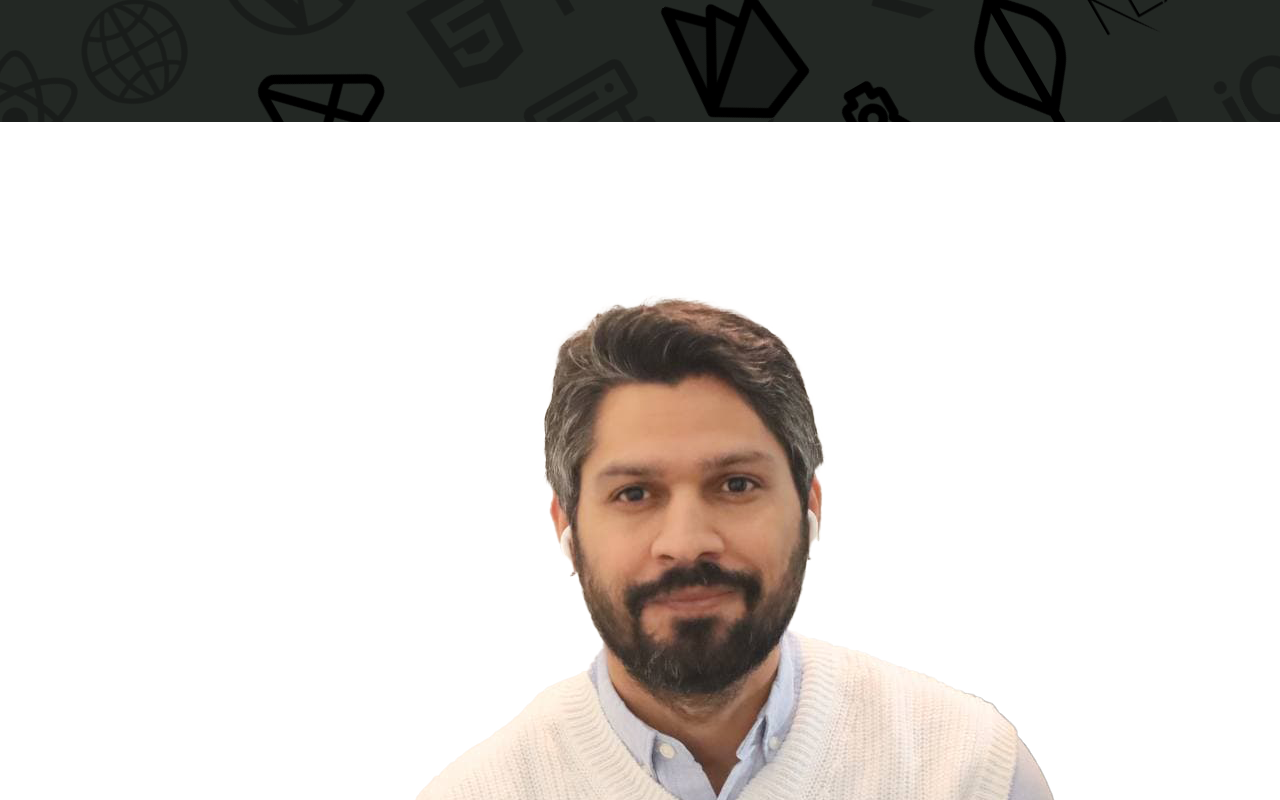
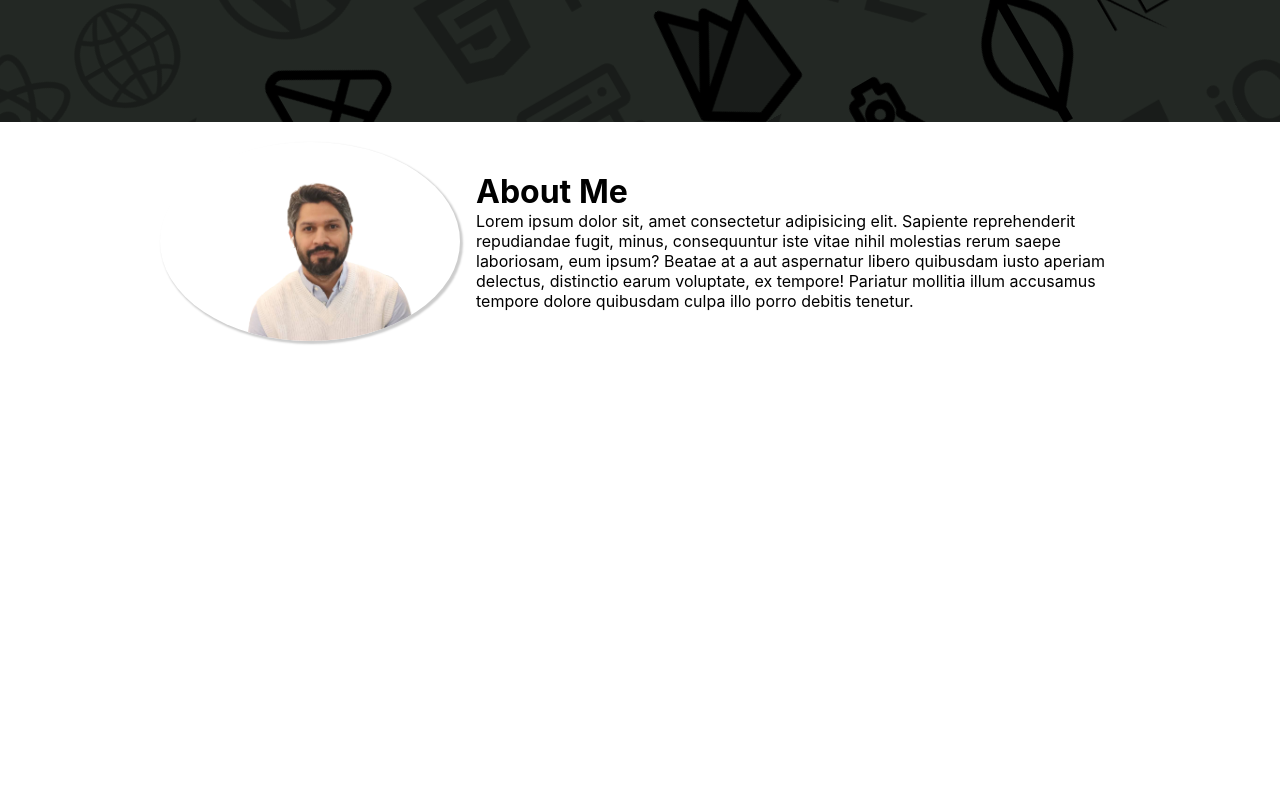
Before and after one commit to Haz7kh/portfolio, a React (Create React App) app: page / in a window 1280 px wide. Shown: the part 740-1540 px from the top of the page. After the commit the page ends 1101 px from the top, so only its background shows below. Built offline with nearby package versions, Linux system fonts and the light colour scheme; some icons are missing.

Commit message:
fix the style for the about me section

```diff
--- a/src/App.css
+++ b/src/App.css
@@ -27,6 +27,10 @@ p {
   --dark-shades: #232824;
 }
 
+html {
+  scroll-behavior: smooth;
+}
+
 @media screen and (max-width: 768px) {
   :root {
     --page-padding: 1rem 2rem;
@@ -38,4 +42,8 @@ p {
   .navbar-links-container {
     flex-direction: column;
   }
+
+  .aboutme-container {
+    flex-direction: column;
+  }
 }
--- a/src/screens/aboutMe/AboutMe.css
+++ b/src/screens/aboutMe/AboutMe.css
@@ -1,2 +1,15 @@
 .aboutme-container {
+  padding: var(--page-padding);
+  display: flex;
+  gap: var(--gap);
+  justify-content: center;
+  align-items: center;
 }
+
+.aboutme-container img {
+  max-width: 50%;
+  max-width: 300px;
+  height: auto;
+  border-radius: 50%;
+  box-shadow: 2px 2px 2px 1px rgba(0, 0, 0, 0.2);
+}
```
